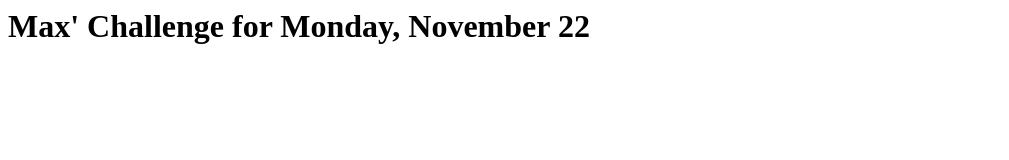
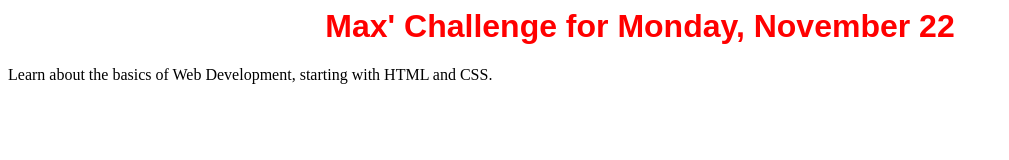
Before and after one commit to fattahsamit/Web-Dev, a plain HTML site: page 002/index.html in a window 1280 px wide. Shown: the whole page, without its empty margins (0-1009 px from the left). Drawn offline with Linux system fonts and the light colour scheme.

Commit message:
Day 2 complete

```diff
--- a/002/index.html
+++ b/002/index.html
@@ -1 +1,2 @@
-<h1>Max' Challenge for Monday, November 22</h1>
+<h1 style="font-family: sans-serif; text-align: center; color: red">Max' Challenge for Monday, November 22</h1>
+<p>Learn about the basics of Web Development, starting with HTML and CSS.</p>
```
